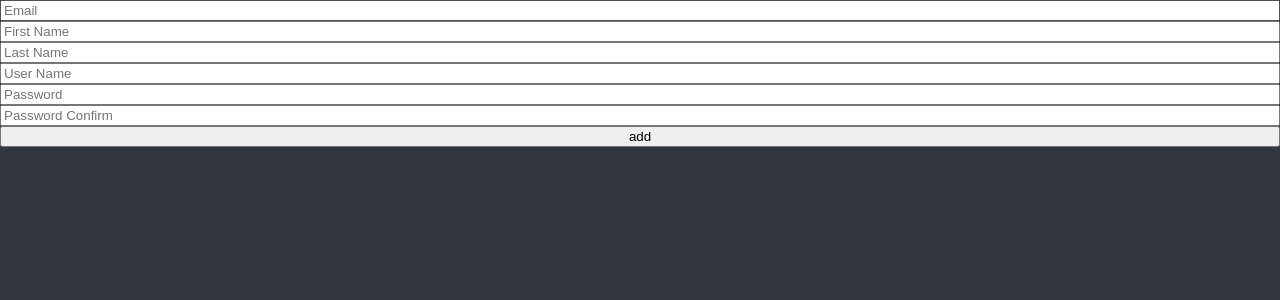
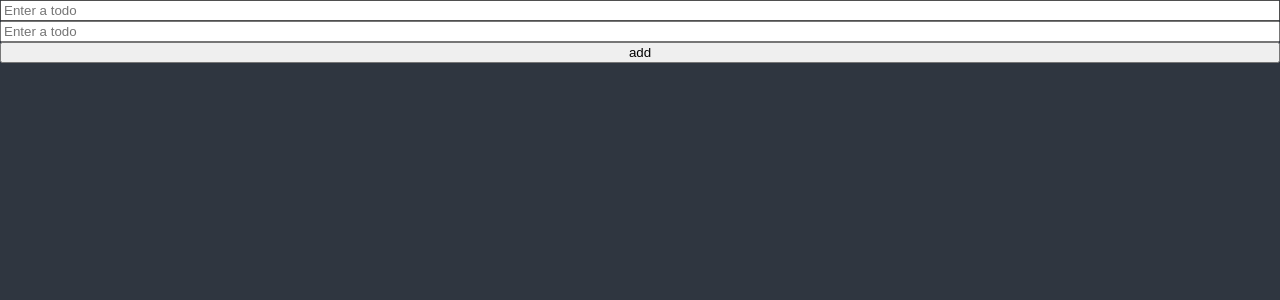
Before and after one commit to sadpu111/react-state-management, a React (Create React App) app: page / in a window 1280 px wide. Shown: the top 300 px of the page. Built offline with nearby package versions, Linux system fonts and the light colour scheme.

Commit message:
add setValue and reset

```diff
--- a/src/ToDoList.tsx
+++ b/src/ToDoList.tsx
@@ -5,7 +5,7 @@ interface IFormData {
   [key: string]: string;
 } // index signature 선언 */
 
-interface IFormData {
+/* interface IFormData {
   email: string;
   firstName: string;
   lastName: string;
@@ -13,35 +13,40 @@ interface IFormData {
   password: string;
   passwordConfirm: string;
   extraError?: string;
+}; */
+
+interface IFormData {
+  [key: string]: string;
 };
 
-/* function ToDoList() {
-  const [todo, setTodo] = useState("");
-  const [todoerror, setToDoError] = useState("");
-  const onChange = (event: React.FormEvent<HTMLInputElement>) => {
-    const {
-      currentTarget: { value },
-    } = event;
-    setTodo(value);
-    setToDoError("");
-  };
-  const onSubmit = (event:React.FormEvent<HTMLFormElement>) => {
-    event.preventDefault();
-    if (todo.length < 10) {
-      return setToDoError("Please Enter a longer todo...");
-    }
-    console.log(todo);
-  };
+function ToDoList() {
+  const { register, handleSubmit, setValue, reset } = useForm<IFormData>()
+  // handleSubmit => 첫 번째 인자로 입력된 data가 유효할 때 호출할 함수 입력(여기선 handleValid). 두 번째 인자는 optional로 유효하지 않을 때 호출할 함수 입력
+  const handleVaild = (data: IFormData) => {
+    console.log("add todo", data);
+    setValue("todo1", ""); // submit(add버튼 클릭 시)하고나면 해당 name의 input reset. 여러 개일 경우 reset() 활용
+    // reset();
+  }
   return <div>
-    <form onSubmit={onSubmit}>
-      <input onChange={onChange} value={todo} placeholder="Enter a todo"></input>
+    <form style={{ display: "flex", flexDirection: "column" }} onSubmit={handleSubmit(handleVaild)}>
+      <input {
+        ...register("todo1", {
+          required: "Please enter a todo"
+        })}
+        placeholder="Enter a todo">
+      </input>
+      <input {
+        ...register("todo2", {
+          required: "Please enter a todo"
+        })}
+        placeholder="Enter a todo">
+      </input>
       <button>add</button>
-      {todoerror !== "" ? todoerror : null}
     </form>
   </div>
-  } */
+}
 
-function ToDoList() {
+/* function ToDoList() {
   const { register, handleSubmit, formState: { errors }, setError } = useForm<IFormData>(); // react-hook에서 제공하는 함수(watch:form의 입력값 추적, handleSubmit: onSubmit 대체)
   const onValid = (data: IFormData) => {
     if (data.password !== data.passwordConfirm) {
@@ -99,6 +104,6 @@ function ToDoList() {
         <span>{errors.extraError?.message}</span>
       </form>
     </div>)
-}
+} */
 
 export default ToDoList;
```
